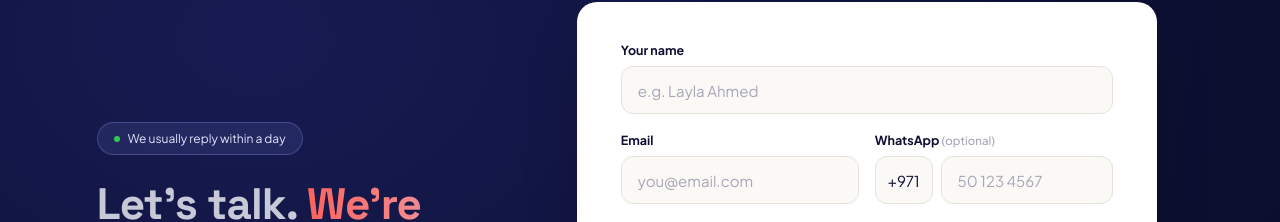
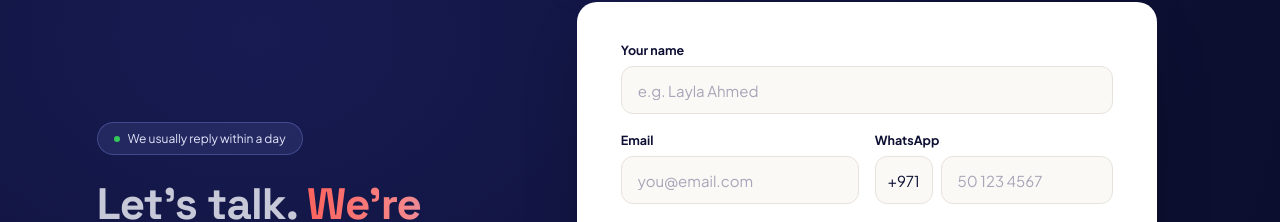
Before and after one commit to tareqballan/harmonies.ae, a React (Vite) app: page /contact in a window 1280 px wide. Shown: the part 124-346 px from the top of the page. Built offline with nearby package versions, Linux system fonts and the light colour scheme.

Commit message:
fix: make whatsapp required on contact form

```diff
--- a/src/components/ContactUs/ContactUs.jsx
+++ b/src/components/ContactUs/ContactUs.jsx
@@ -18,6 +18,7 @@ export default function ContactUs() {
     const newErrors = {};
     if (!form.name.trim()) newErrors.name = 'Please enter your name.';
     if (!form.email.trim()) newErrors.email = 'Please enter your email.';
+    if (!form.whatsapp.trim()) newErrors.whatsapp = 'Please enter your WhatsApp number.';
     if (!form.subject.trim()) newErrors.subject = 'Please enter a subject.';
     if (!form.message.trim()) newErrors.message = 'Please enter a message.';
     if (Object.keys(newErrors).length > 0) { setErrors(newErrors); return; }
@@ -127,7 +128,7 @@ export default function ContactUs() {
                   {errors.email && <p className={styles.errorText}>{errors.email}</p>}
                 </div>
                 <div className={styles.fieldCol}>
-                  <label className={styles.label}>WhatsApp <span className={styles.optional}>(optional)</span></label>
+                  <label className={styles.label}>WhatsApp</label>
                   <div className={styles.whatsappRow}>
                     <div className={styles.countryCode}>+971</div>
                     <input
@@ -138,6 +139,7 @@ export default function ContactUs() {
                       className={`${styles.input} ${styles.whatsappInput}`}
                     />
                   </div>
+                  {errors.whatsapp && <p className={styles.errorText}>{errors.whatsapp}</p>}
                 </div>
               </div>
 
```
